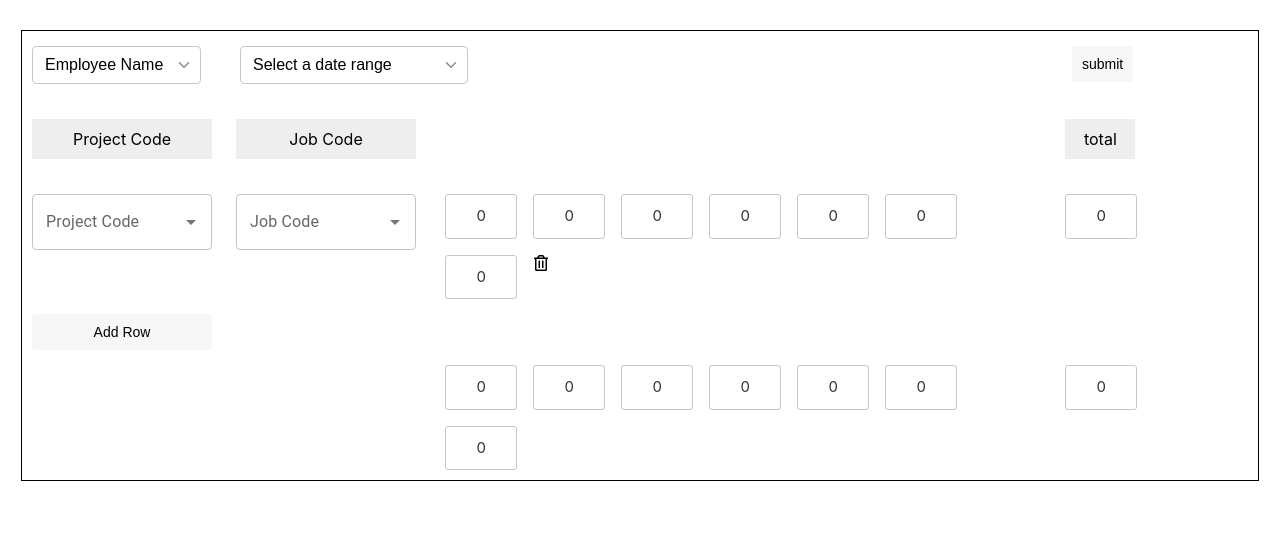
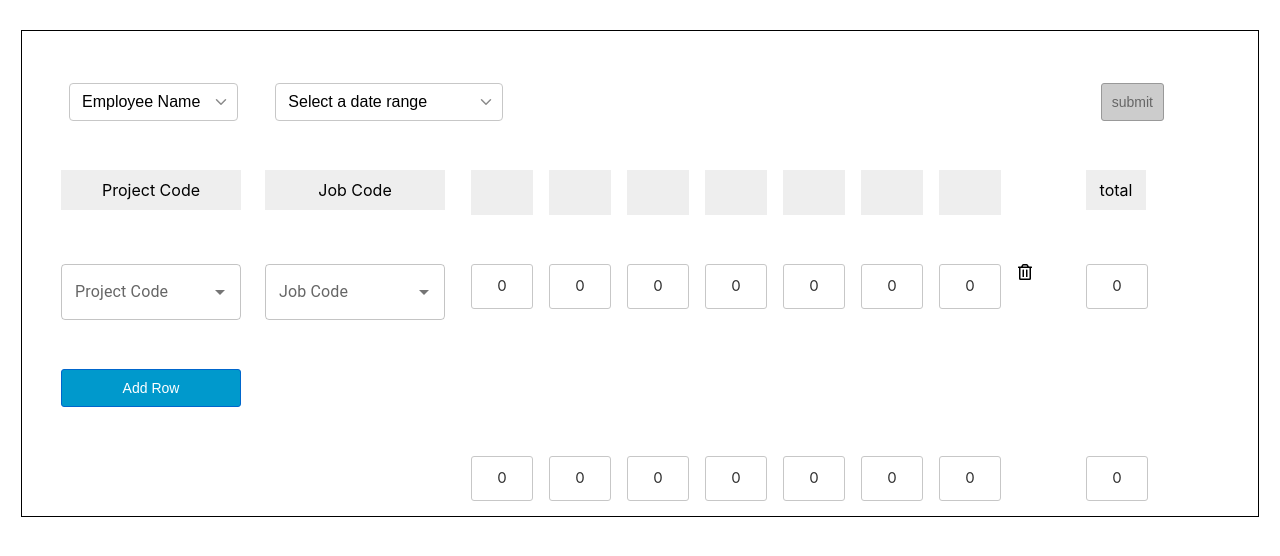
Before and after one commit to Jainu-baba/Timesheet-POC-Team-B, a React (Create React App) app: page /employee in a window 1280 px wide. Shown: the top 556 px of the page. Built offline with nearby package versions, Linux system fonts and the light colour scheme.

Commit message:
code changes

```diff
--- a/src/App.css
+++ b/src/App.css
@@ -88,21 +88,26 @@
 
 
 .timesheet-button{
-    /* display: inline-flex;
-    justify-content: space-between;
-    align-items: center; */
     border: 1px solid var(--btn-fa-b);
-    color: var(--btn-fa-c);
+    color: #ffffff;
     position: relative;
     font-size: 14px;
     padding: 6px 8px;
     cursor: pointer;
     border-radius: 3px;
     font-family: Arial,Helvetica,sans-serif;
-    background: linear-gradient(to bottom,var(--btn-fa-bg),var(--btn-fa-bga));
-    background-color: #f7f7f7;
     padding:10px;
     text-align: center;
+    background:#EEEEEE;
+    border: 1px solid #0066cc;
+  background-color: #0099cc;
+
+}
+
+.timesheet-button:disabled{
+    border: 1px solid #999999;
+    background-color: #cccccc;
+    color: #666666;
 }
 
 .rs-btn-disabled{
@@ -114,7 +119,8 @@
 
 
 .w-30{
-    width: 52px;
+    width: 42px;
+    height:25px;
 }
 
 .mb-20{
@@ -122,7 +128,7 @@
 }
 
 .w-50{
-    width: 50px;
+    width: 40px;
     padding:10px;
     text-align: center;
 }
--- a/src/Components/Employee/TimeSheet.js
+++ b/src/Components/Employee/TimeSheet.js
@@ -16,9 +16,10 @@ import DialogTitle from '@mui/material/DialogTitle';
 export default function TimeSheet() {
 
 
+    const [employeeName, setEmployeeName] = useState('');
     const [selectedRange, setSelectedRange] = useState(null);
     const [dateRanges, setDateRanges] = useState([]);
-    const [selectedDates, setSelectedDates] = useState([]);
+    const [selectedDates, setSelectedDates] = useState(['', '', '', '', '', '', '']);
 
     const [open, setOpen] = React.useState(false);
 
@@ -33,11 +34,14 @@ export default function TimeSheet() {
 
     useEffect(() => {
         setDateRanges(DateRange);
-        setSelectedRange(dateRanges[0]);
-        setSelectedDates(dateRanges[0]?.dates)
+        if(dateRanges && dateRanges.length > 0){
+            setSelectedRange(dateRanges[0]);
+            setSelectedDates(dateRanges[0]?.dates)
+        }
     }, []);
 
     const handleEmployee = (empName) => {
+        setEmployeeName(empName);
         localStorage.setItem('employeeName', empName);
         localStorage.setItem(empName, '');
     }
@@ -47,6 +51,9 @@ export default function TimeSheet() {
         const empData = localStorage.getItem('empData');
         console.log(JSON.parse(empData));
         handleClickOpen();
+        setTimeout(() => {
+            handleClose();
+        }, 2000);
     }
 
 
@@ -64,7 +71,7 @@ export default function TimeSheet() {
     };
     return (
         <>
-        <Grid container spacing={4}  className='mb-20'>
+        <Grid container spacing={4}  className='mb-20' style={{margin:'auto', padding:'5px'}}>
             <Grid item xs>
                 <select className='entry-selectbox' onChange={(event) => handleEmployee(event.target.value)}>
                     <option>Employee Name</option>
@@ -86,11 +93,11 @@ export default function TimeSheet() {
                 </select>
             </Grid>
             <Grid item xs>
-             <button onClick={submitData} className='timesheet-button'>submit</button>
+             <button onClick={submitData} disabled={!(employeeName && selectedRange) ? 'true' : ''} className='timesheet-button'>submit</button>
             </Grid>
         </Grid>
 
-        <Grid container spacing={3} className='mb-20'>
+        <Grid container spacing={3} className='mb-20'  style={{margin:'auto', padding:'5px'}}>
                     <Grid item xs={4}>
                         <Grid container spacing={3}>
                             <Grid item>
@@ -105,7 +112,7 @@ export default function TimeSheet() {
                         <Grid container spacing={2}>
                             {selectedDates && selectedDates.length > 0 && selectedDates.map((date) => {
                             return <Grid item>
-                                <div className="rs-btn-disabled w-30">{date}</div>
+                                <div className="rs-btn-disabled w-30">{date ?? ''}</div>
                             </Grid>
                             })}
                         </Grid>
--- a/src/Components/Employee/TimeSheetEntry.js
+++ b/src/Components/Employee/TimeSheetEntry.js
@@ -54,8 +54,20 @@ const TimeSheetEntry = () => {
     }
 
     const removeRows = (index) => {
+
         const rows = [...timeSheetRows];
        rows.splice(index, 1);
+
+
+       setDay1Total(rows.reduce((total, row) => total + parseInt(row['day1']), 0));
+       setDay2Total(rows.reduce((total, row) => total + parseInt(row['day2']), 0));
+       setDay3Total(rows.reduce((total, row) => total + parseInt(row['day3']), 0));
+       setDay4Total(rows.reduce((total, row) => total + parseInt(row['day4']), 0));
+       setDay5Total(rows.reduce((total, row) => total + parseInt(row['day5']), 0));
+       setDay6Total(rows.reduce((total, row) => total + parseInt(row['day6']), 0));
+       setDay7Total(rows.reduce((total, row) => total + parseInt(row['day7']), 0));
+
+
         setTimeSheetRows([...rows]);
         console.log(rows);
 
@@ -99,7 +111,7 @@ const TimeSheetEntry = () => {
     return (
         <>
             {timeSheetRows && timeSheetRows.length > 0 && timeSheetRows.map((row, index) => {
-                return <Grid container spacing={3} key={index}>
+                return <Grid container spacing={3} key={index} style={{margin:'auto', padding:'5px'}}>
                     <Grid item xs={4}>
                         <Grid container spacing={3}>
                             <Grid item>
@@ -181,12 +193,12 @@ const TimeSheetEntry = () => {
                 </Grid>
             })}
 
-            <Grid container>
+            <Grid container spacing={3} style={{margin:'auto', padding:'5px'}}>
                 <Grid item xs={12}>
                     <button type="button" onClick={() => addRow()} className='timesheet-button' style={{ width: '180px', textAlign: 'center' }}>Add Row</button>
                 </Grid>
             </Grid>
-            <Grid container spacing={3}>
+            <Grid container spacing={3} style={{margin:'auto', padding:'5px'}}>
                 <Grid item xs={4}>
 
                 </Grid>
```
